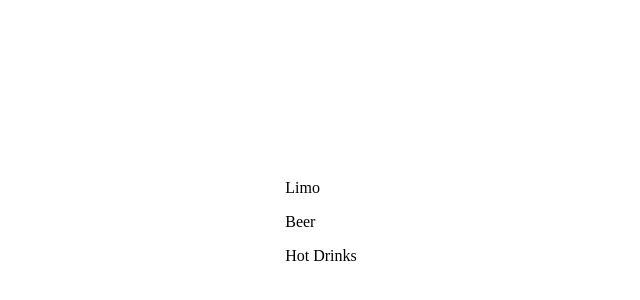
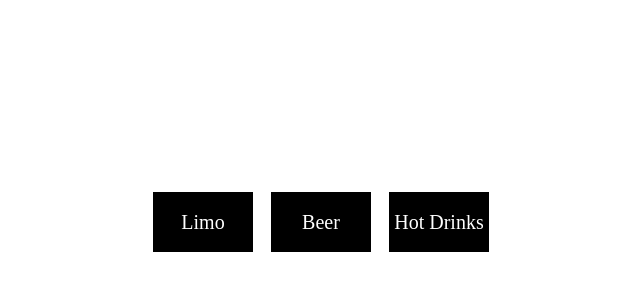
Before and after one commit to ChrDuus/Gastronovi, an Angular app: page / in a window 1280 px wide. Shown: the part 178-478 px from the top of the page, without its empty margins (319-959 px from the left). Built offline with nearby package versions, Linux system fonts and the light colour scheme.

Commit message:
added some first scss

```diff
--- a/src/app/menue/menue.component.html
+++ b/src/app/menue/menue.component.html
@@ -1,4 +1,4 @@
-<div class="menueWrapper">
+<div class="menue-wrapper">
   @if(!selectedCategory){ @for (category of productService.categories; track $index) {
   <div class="product-button" (click)="openProducts(category)">
     <p>{{ category.name }}</p>
--- a/src/app/menue/menue.component.scss
+++ b/src/app/menue/menue.component.scss
@@ -0,0 +1,18 @@
+@import '../../styles.scss';
+
+.menue-wrapper{
+    height: 75vh;
+    width: 60vw;
+    @include dFlex(flex, center, center, wrap, 18px)
+}
+.product-button{
+    @include dFlex();
+    font-size: 20px;
+    color: white;
+    background-color: black;
+    width: 100px;
+    height: 60px;
+    >p{
+        margin: 0
+    }
+}
```
